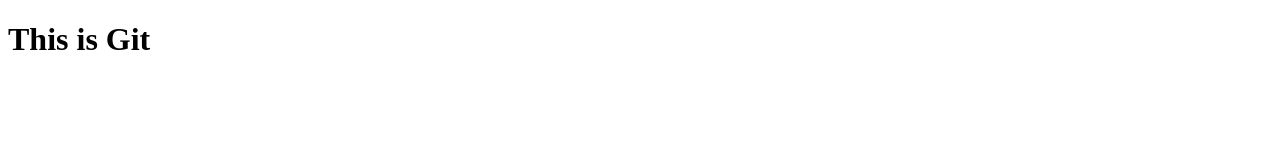
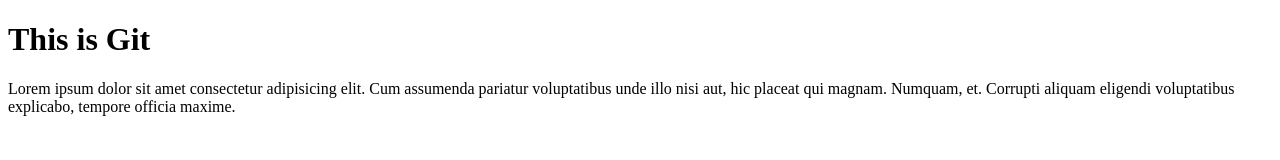
Before and after one commit to adamhoof50-cmyk/learning-github, a plain HTML site: page index.html in a window 1280 px wide. Drawn offline with Linux system fonts and the light colour scheme.

Commit message:
added lorem

```diff
--- a/index.html
+++ b/index.html
@@ -11,7 +11,7 @@
     </header>
 
     <main>
-
+         <p>Lorem ipsum dolor sit amet consectetur adipisicing elit. Cum assumenda pariatur voluptatibus unde illo nisi aut, hic placeat qui magnam. Numquam, et. Corrupti aliquam eligendi voluptatibus explicabo, tempore officia maxime. </p>
     </main>
 
     <footer>
```
